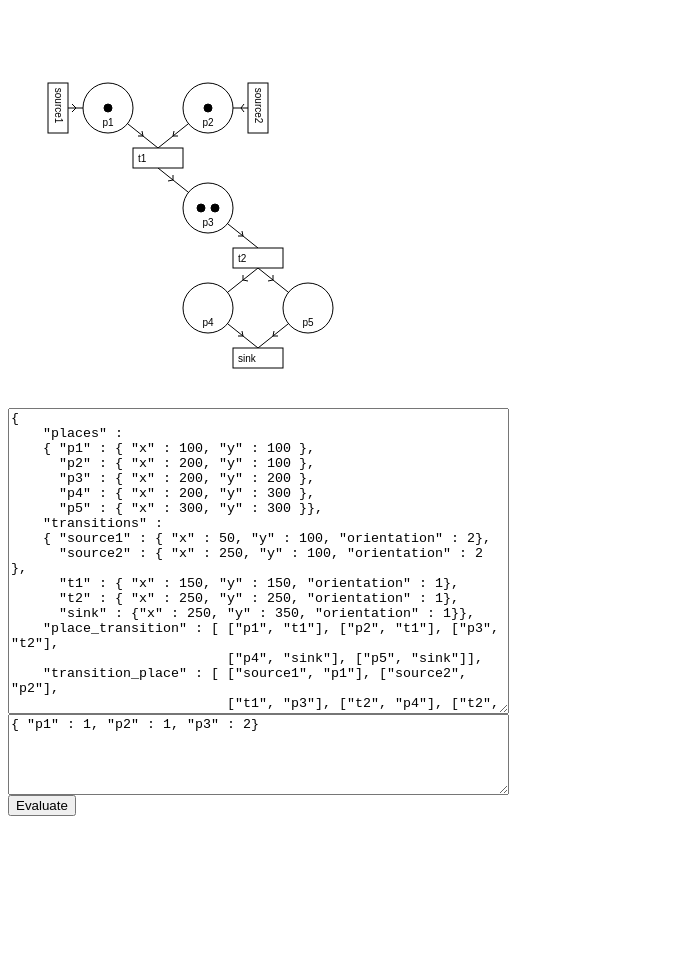
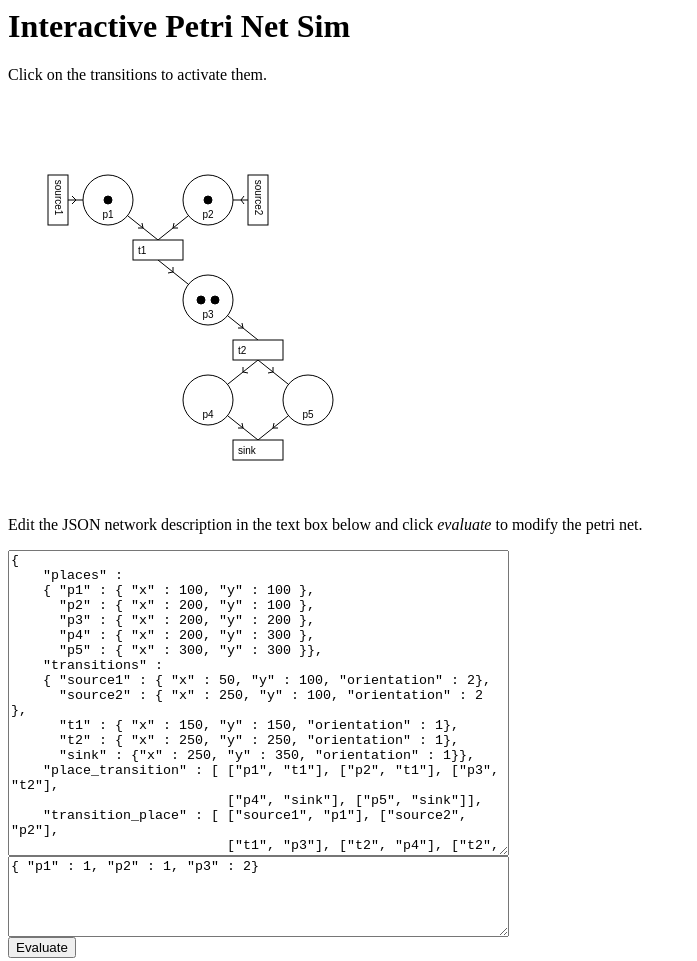
Before and after one commit to blkdev2/petri-nets, a plain HTML site: page index.html in a window 1280 px wide. Shown: the whole page, without its empty margins (0-697 px from the left). Before the commit the page ends 824 px from the top, so only its background shows below. Drawn offline with Linux system fonts and the light colour scheme.

Commit message:
add some text to HTML

```diff
--- a/index.html
+++ b/index.html
@@ -16,7 +16,15 @@
     </style>
   </head>
   <body>
+    <h1>Interactive Petri Net Sim</h1>
+    <p>
+    Click on the transitions to activate them.
+    </p>
     <div id="canvas_container"></div>
+    <p>
+      Edit the JSON network description in the text box below and click
+      <em>evaluate</em> to modify the petri net.
+    </p>
     <span>
       <div id="json_container">
 	<textarea id="network_text" rows="20" cols="60">
```
